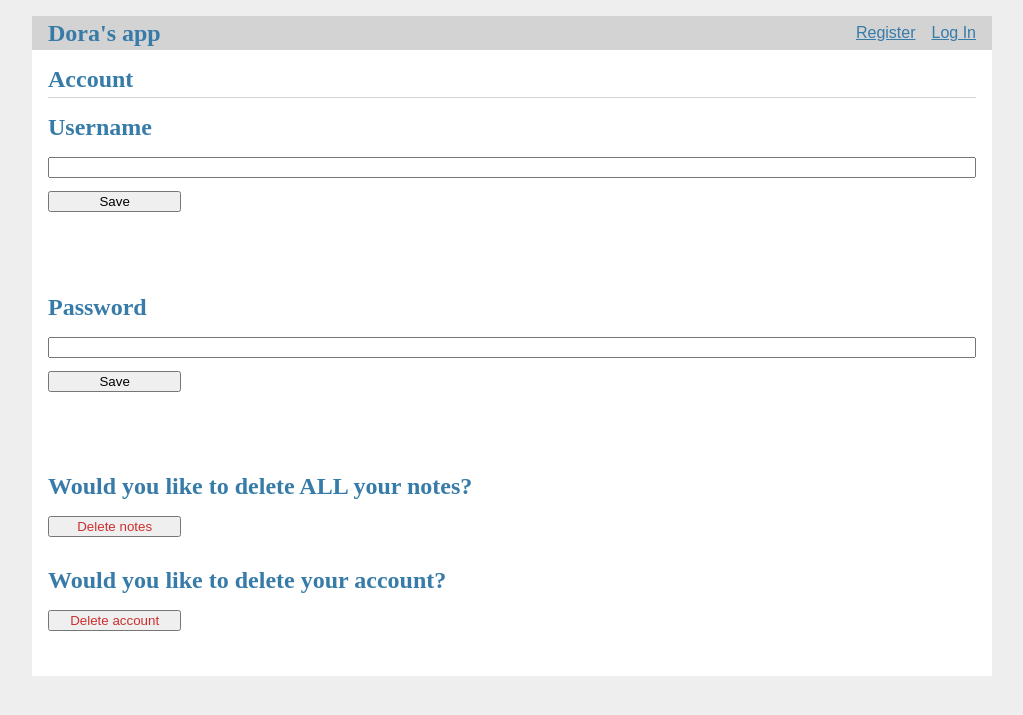
After one commit to TrellixVulnTeam/foundations_APQA, a Python web app: template flask-tutorial/flaskr/templates/account/account_settings.html in a window 1280 px wide. The commit adds this page. Shown: the top 715 px of the page, without its empty margins (128-1151 px from the left). Run offline with Jinja, Linux system fonts and the light colour scheme; the template is opened without the code that fills it, so the values that code supplies are empty.

Commit message:
Added account features

```diff
--- a/flask-tutorial/flaskr/blog.py
+++ b/flask-tutorial/flaskr/blog.py
@@ -1,6 +1,4 @@
 import sys
-
-#from flaskr.settings import username_export
 
 from flask import (
     Blueprint, flash, g, redirect, render_template, request, url_for, session
@@ -15,21 +13,18 @@ bp = Blueprint('blog', __name__)
 @bp.route('/')
 @login_required #added
 def index():
-    #print(username_export, file=sys.stderr)
     db = get_db()
     posts = db.execute(
         'SELECT p.id, title, body, created, author_id, username'
         ' FROM post p JOIN user u ON p.author_id = u.id'
         ' WHERE username="{}"'
         ' ORDER BY created DESC'.format(session['username'])
-        #mistake by formatting, p.id confusion
     ).fetchall()
     return render_template('blog/index.html', posts=posts)
 
 @bp.route('/create', methods=('GET', 'POST'))
 @login_required
 def create():
-    print(session['username'], file=sys.stderr)
     if request.method == 'POST':
         title = request.form['title']
         body = request.form['body']
--- /dev/null
+++ b/flask-tutorial/flaskr/templates/account/account_settings.html
@@ -0,0 +1,31 @@
+{% extends 'base.html' %}
+
+{% block header %}
+  <h1>{% block title %}Account{% endblock %}</h1>
+{% endblock %}
+
+{% block content %}
+
+  <h1>Username</h1>
+  <form action="{{ url_for('account.change_username')}}"  method="post">
+    <input name='new_username' value="{{session['username']}}"></input>
+    <input type="submit" value="Save" >
+  </form>
+    <br>
+    <br>
+  <h1>Password</h1>
+  <form action="{{ url_for('account.change_password')}}"  method="post">
+    <input type="password" name='new_password'></input>
+    <input type="submit" value="Save">
+  </form>
+    <br>
+    <br>
+  <h1> Would you like to delete ALL your notes? </h1>
+  <form action="{{ url_for('account.delete_notes')}}" method="post">
+    <input class="danger" type="submit" value="Delete notes" onclick="return confirm('Are you sure?');">
+  </form>
+  <h1> Would you like to delete your account? </h1>
+  <form action="{{ url_for('account.delete_account')}}" method="post">
+    <input class="danger" type="submit" value="Delete account" onclick="return confirm('Are you sure?');">
+  </form>
+{% endblock %}
--- a/flask-tutorial/flaskr/templates/base.html
+++ b/flask-tutorial/flaskr/templates/base.html
@@ -2,10 +2,11 @@
 <title>{% block title %}{% endblock %} - Flaskr</title>
 <link rel="stylesheet" href="{{ url_for('static', filename='style.css') }}">
 <nav>
-  <h1>Flaskr</h1>
+  <h1><a href="{{ url_for('index') }}">Dora's app</a></h1>
   <ul>
     {% if g.user %}
-      <li><span>{{ g.user['username'] }}</span>
+      <!--li><span>{{ g.user['username'] }}</span-->
+      <li><a href="{{ url_for('account.account_overview') }}">Account</a>
       <li><a href="{{ url_for('auth.logout') }}">Log Out</a>
     {% else %}
       <li><a href="{{ url_for('auth.register') }}">Register</a>
--- a/flask-tutorial/flaskr/templates/blog/index.html
+++ b/flask-tutorial/flaskr/templates/blog/index.html
@@ -1,7 +1,7 @@
 {% extends 'base.html' %}
 
 {% block header %}
-  <h1>{% block title %}Posts{% endblock %}</h1>
+  <h1>{% block title %}Notes{% endblock %}</h1>
   {% if g.user %}
     <a class="action" href="{{ url_for('blog.create') }}">New</a>
   {% endif %}
@@ -13,7 +13,8 @@
       <header>
         <div>
           <h1>{{ post['title'] }}</h1>
-          <div class="about">by {{ post['username'] }} on {{ post['created'].strftime('%Y-%m-%d') }}</div>
+          <!--div class="about">by {{ post['username'] }} on {{ post['created'].strftime('%Y-%m-%d') }}</div-->
+          <div class="about">{{ post['created'].strftime('%Y-%m-%d') }}</div>
         </div>
         {% if g.user['id'] == post['author_id'] %}
           <a class="action" href="{{ url_for('blog.update', id=post['id']) }}">Edit</a>
```
Also changed, not shown: flask-tutorial/flaskr/__init__.py (+3 -10 lines), flask-tutorial/flaskr/account.py (added, +48 -0 lines), flask-tutorial/flaskr/auth.py (+0 -14 lines), classmates-simple/index.html (renamed from classmates-sample/index.html), classmates-simple/main.js (renamed from classmates-sample/main.js), classmates-simple/style.css (added), flask-tutorial/instance/flaskr.sqlite.
